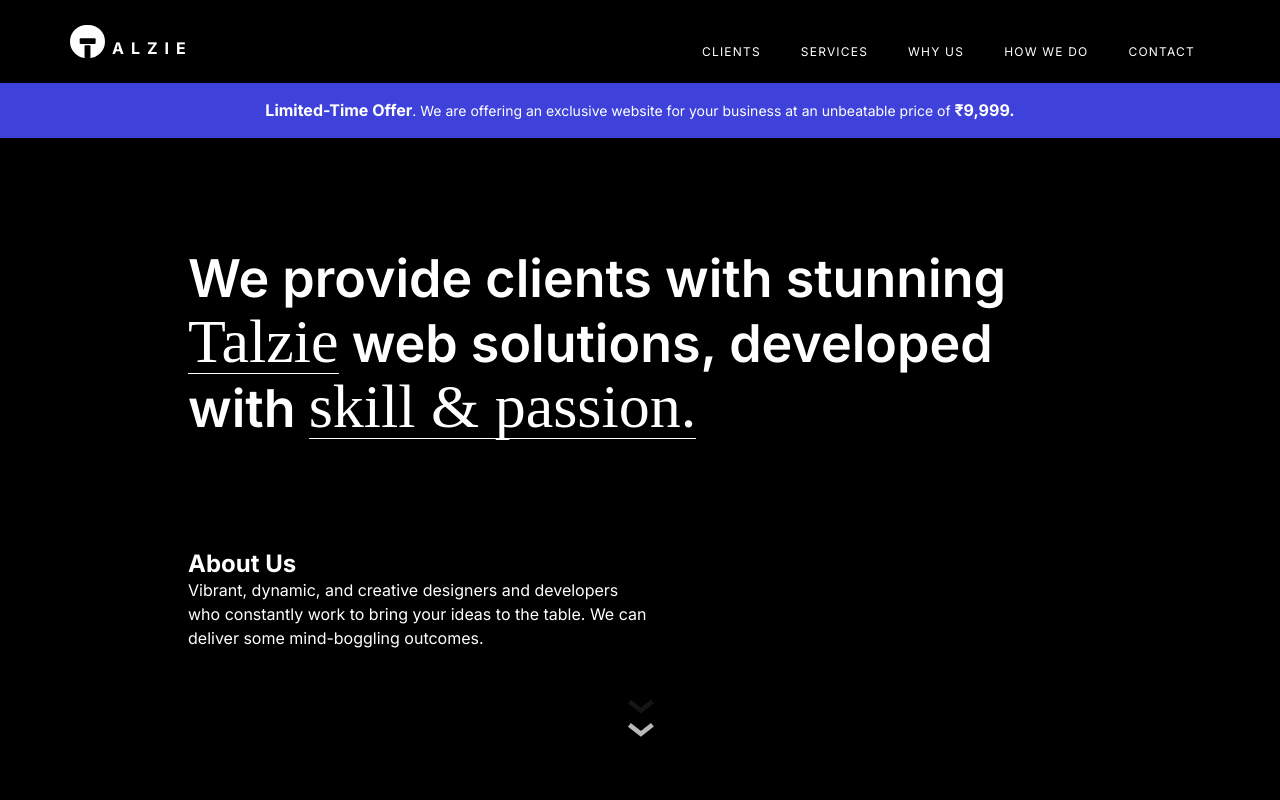
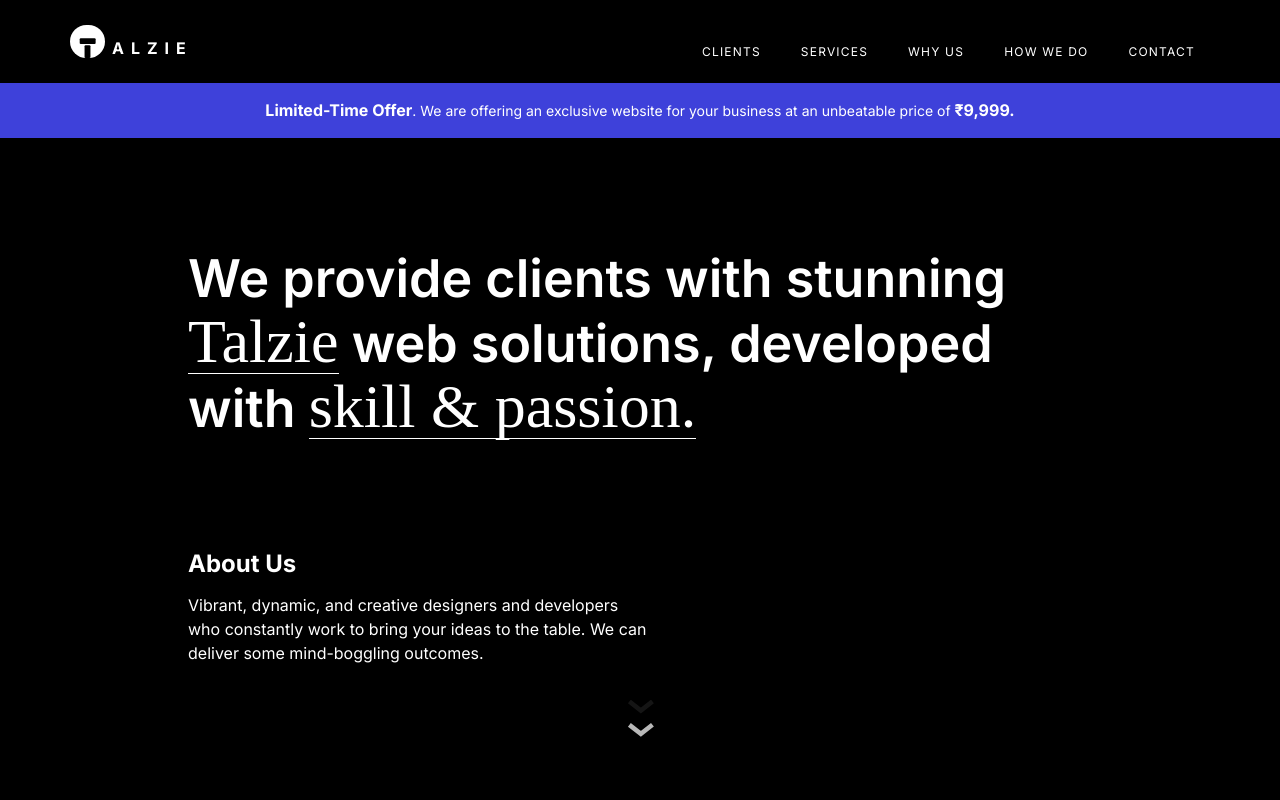
Before and after one commit to nadimpallibhargav/talzie, a React (Vite) app: page / in a window 1280 px wide. Shown: the top 800 px of the page. Built offline with nearby package versions, Linux system fonts and the light colour scheme; a web font is replaced by a local one.

Commit message:
about padding

```diff
--- a/src/components/sections/bannerV2/BannerV2.scss
+++ b/src/components/sections/bannerV2/BannerV2.scss
@@ -56,10 +56,11 @@
     .aboutUs {
         max-width: 904px;
         margin-inline: auto;
-        padding-bottom: 50px;
+        padding-bottom: 35px;
 
         h4 {
             font-size: 2.4rem;
+            padding-bottom: 15px;
         }
 
         p {
```
